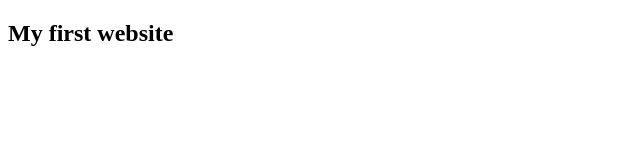
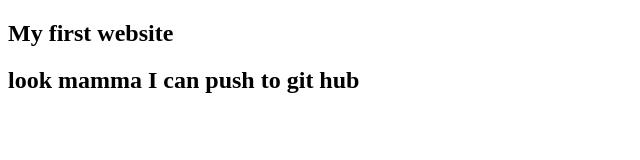
Before and after one commit to developerjewel/my-first-website, a plain HTML site: page index.html in a window 1280 px wide. Shown: the whole page, without its empty margins (0-640 px from the left). Drawn offline with Linux system fonts and the light colour scheme.

Commit message:
learn git

```diff
--- a/index.html
+++ b/index.html
@@ -8,5 +8,6 @@
 </head>
 <body>
     <h2>My first website</h2>
+    <h2>look mamma I can push to git hub</h2>
 </body>
 </html>
```
